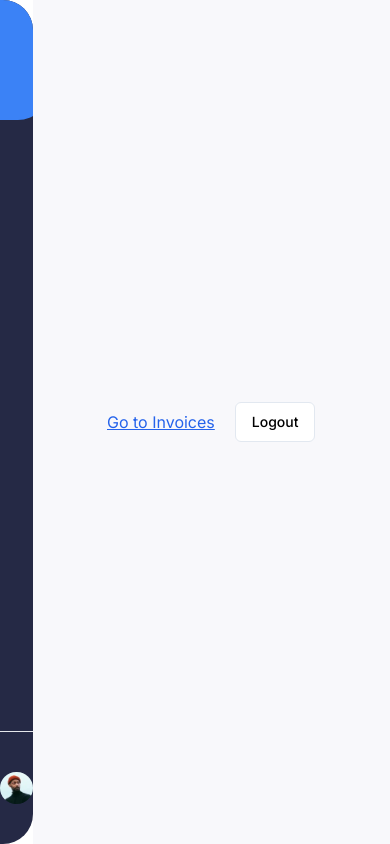
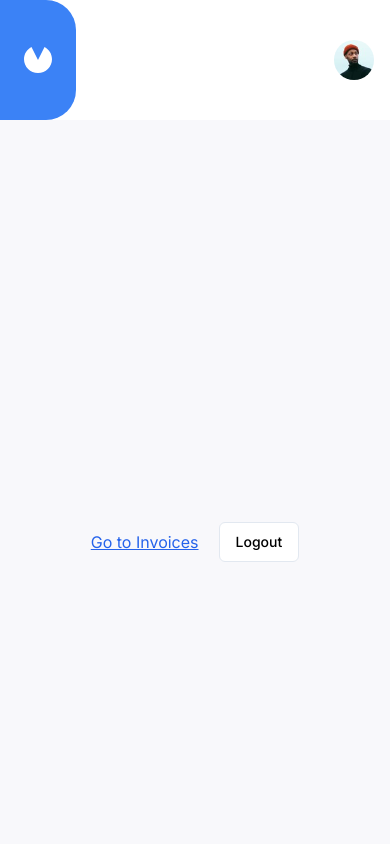
Before and after one commit to AliSherTR/Invoicify-cruds, a Next.js app: page / in a window 390 px wide. Built offline with nearby package versions, Linux system fonts and the light colour scheme.

Commit message:
responsive: header,main,

```diff
--- a/app/layout.jsx
+++ b/app/layout.jsx
@@ -21,9 +21,12 @@ export default function RootLayout({ children }) {
                         enableSystem
                         disableTransitionOnChange
                     >
+                        <div className=" lg:col-start-1 lg:col-end-1 col-start-1 col-span-full">
                         <SideBar />
 
-                        <main className="col-start-2 bg-[#f8f8fb] dark:bg-[#141625] col-span-full min-h-screen flex items-center justify-center overflow-auto ">
+                        </div>
+
+                        <main className="lg:col-start-2 bg-[#f8f8fb] dark:bg-[#141625] col-span-full min-h-screen flex items-center justify-center overflow-auto ">
                             <div className=" max-w-[1200px] m-auto w-full">
                                 {children}
                             </div>
--- a/components/SideBar.jsx
+++ b/components/SideBar.jsx
@@ -6,12 +6,14 @@ import avatar from "@/public/image-avatar.jpg";
 
 export default function SideBar() {
     return (
-        <aside className="lg:h-screen bg-[#252945] relative z-50 rounded-tr-[30px] rounded-br-[30px] border-none flex flex-col overflow-hidden">
+        <aside className="lg:h-screen  bg-transparent relative z-50 rounded-tr-[30px] rounded-br-[30px] border-none flex lg:flex-col overflow-hidden">
             <Logo />
-            <div className=" flex-1 flex flex-col justify-end items-center pb-10 border-b">
+
+            <div className=" flex lg:flex-col lg:w-full lg:items-center lg:justify-center flex-1 items-end justify-end gap-x-5 me-4 lg:me-0">
+            <div className=" lg:flex-1 flex flex-col justify-end items-center pb-10 lg:border-b lg:h-full lg:w-full">
                 <ThemeToggleButton />
             </div>
-            <div className=" py-10 flex items-center justify-center cursor-pointer">
+            <div className=" py-10 flex items-center justify-center cursor-pointer lg:w-full lg:self-stretch ">
                 <Image
                     src={avatar}
                     alt="avatar"
@@ -20,6 +22,8 @@ export default function SideBar() {
                     height={40}
                 />
             </div>
+            </div>
+
         </aside>
     );
 }
```
